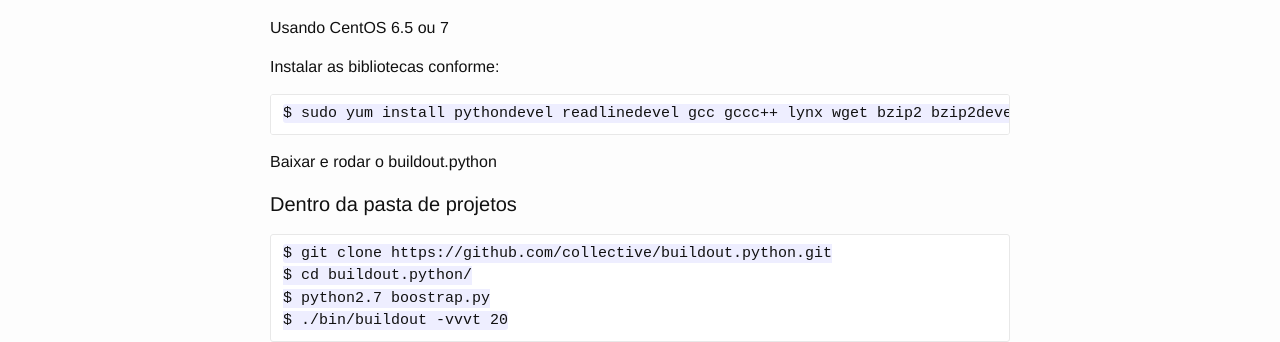
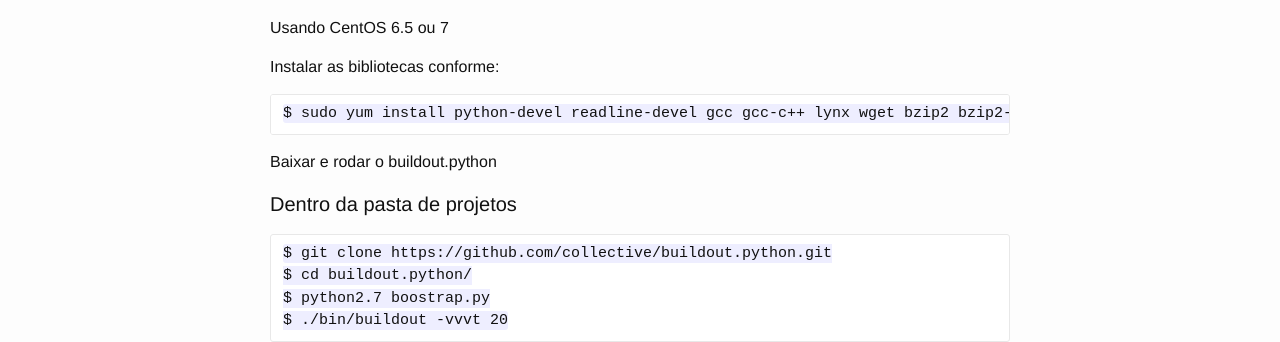
Before and after one commit to prodamspsites/prodamspsites.github.io, a Jekyll site: the page built from _posts/2015-06-11-criacao-de-ambiente-de-desenvolvimento.markdown, in a window 1280 px wide. Shown: the part 265-607 px from the top of the page. Built offline with Jekyll 4.4.1, drawn with Linux system fonts in a browser that asks for light colours.

Commit message:
Corrige hífen das libs

```diff
--- a/_posts/2015-06-11-criacao-de-ambiente-de-desenvolvimento.markdown
+++ b/_posts/2015-06-11-criacao-de-ambiente-de-desenvolvimento.markdown
@@ -11,7 +11,7 @@ Usando CentOS 6.5 ou 7
 
 Instalar as bibliotecas conforme:
 
-	$ sudo yum install python­devel readline­devel gcc gcc­c++ lynx wget bzip2 bzip2­devel bzip2­lib libjpeg­devel make patch openssl­devel zlib­devel epel­release bash­completion
+	$ sudo yum install python-devel readline-devel gcc gcc-c++ lynx wget bzip2 bzip2-devel bzip2-lib libjpeg-devel make patch openssl-devel zlib-devel epel-release bash-completion
 
 Baixar e rodar o buildout.python
 
```
